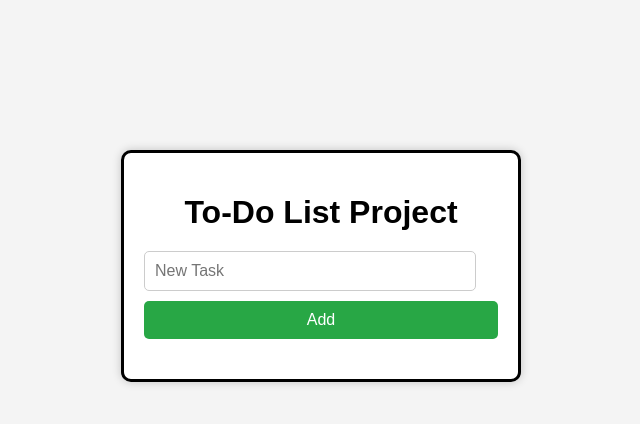
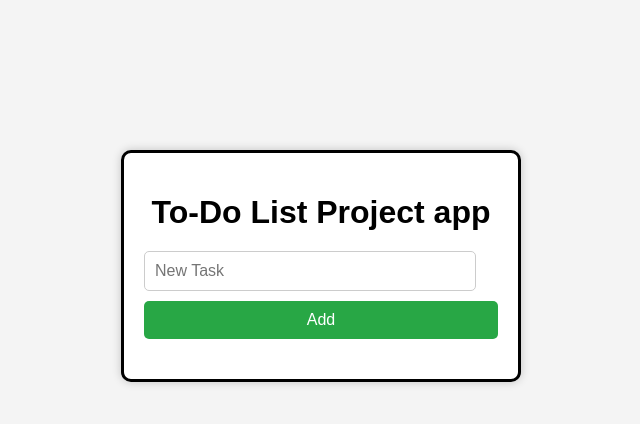
Before and after one commit to kunalmundhe24/devopsproj, a Flask app: page / in a window 1280 px wide. Shown: the part 134-558 px from the top of the page, without its empty margins (319-959 px from the left). Run offline with Flask 3, Linux system fonts and the light colour scheme.

Commit message:
Update index.html

```diff
--- a/templates/index.html
+++ b/templates/index.html
@@ -10,7 +10,7 @@
 
 <body>
     <div class="container">
-        <h1>To-Do List Project</h1>
+        <h1>To-Do List Project app</h1>
 
         <!-- Task Input Form -->
         <form action="{{ url_for('add_task') }}" method="post">
```
